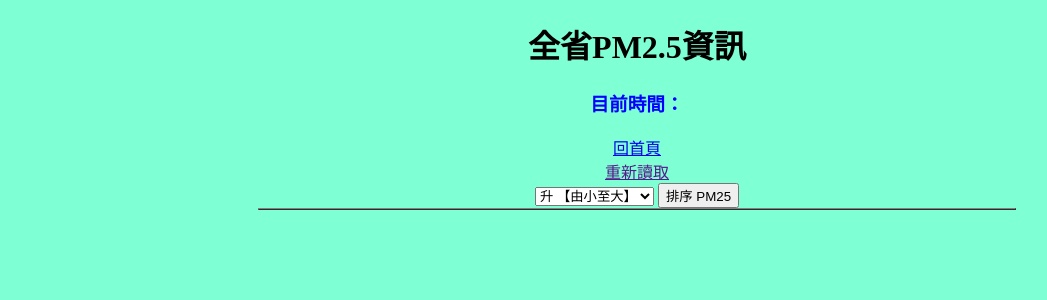
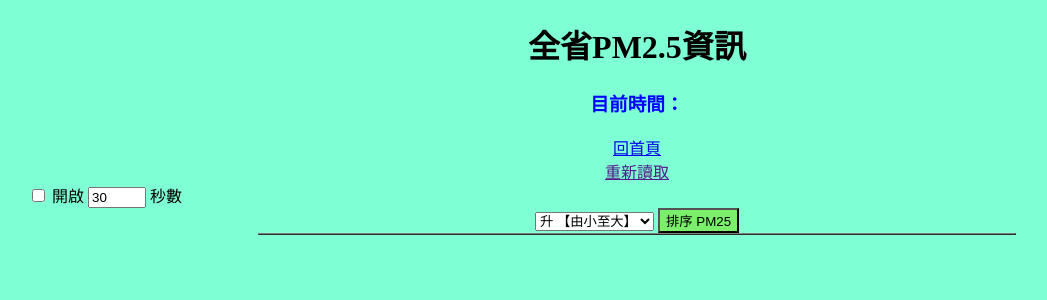
Before and after one commit to futahati/flaskdemo, a Flask app: template templates/pm25.html in a window 1280 px wide. Shown: the top 300 px of the page, without its empty margins (3-1050 px from the left). Run offline with Flask 3, Linux system fonts and the light colour scheme; the template is opened without the code that fills it, so the values that code supplies are empty.

Commit message:
顯示秒數設定

```diff
--- a/templates/pm25.html
+++ b/templates/pm25.html
@@ -32,6 +32,23 @@
                 width: 90%;
             }
         }
+
+        #reload-sec {
+            width: 50px;
+        }
+
+        .panel1 {
+            width: 200px;
+
+        }
+
+        .button-style {
+            background-color: rgb(123, 238, 108);
+        }
+
+        form {
+            margin: 6px, 0px;
+        }
     </style>
 </head>
 
@@ -40,12 +57,20 @@
     <h3 style="color: blue;">目前時間：<u>{{data["today"]}}</u></h3>
     <a href="/">回首頁</a><br>
     <a href="">重新讀取</a>
+
+    <div class="panel1">
+        <input type="checkbox" name="" id="check-reload">
+        開啟
+        <input type="number" name="" id="reload-sec" value="30">
+        秒數
+    </div>
+
     <form action="" method="POST">
         <select name="sort" id="sort">
             <option value="true">升 【由小至大】</option>
             <option value="false">降 【由大至小】</option>
         </select>
-        <button type="submit">排序 PM25</button>
+        <button type="submit" class="button-style">排序 PM25</button>
     </form>
 
     <!-- {{data["columns"]}} -->
@@ -73,7 +98,47 @@
             {% endfor %}
         </tbody>
     </table>
+    <script>
+        const checkReload = document.querySelector("#check-reload");
+        const reloadSecond = document.querySelector("#reload-sec");
+        const delaySecond = 30;
+        reloadSecond.value = delaySecond;
 
+        console.log(checkReload, reloadSecond);
+
+        window.onload = function () {
+
+            console.log("reload!");
+            checkReload.checked = localStorage.getItem("CheckReload") ? true : false;
+            reloadSecond.value = localStorage.getItem("ReloadSecond") ? localStorage.getItem("ReloadSecond") : delaySecond;
+
+            SetUpdateInterval();
+
+        };
+
+        checkReload.addEventListener("change", () => {
+
+            console.log(checkReload.checked, reloadSecond.value);
+
+            localStorage.setItem("CheckReload", checkReload.checked);
+            localStorage.setItem("ReloadSecond", reloadSecond.value);
+
+            SetUpdateInterval();
+
+        });
+
+        function SetUpdateInterval() {
+            if (checkReload.checked) {
+                console.log("start reload!");
+                let sec = Number(reloadSecond.value) * 1000;
+                setInterval((() => {
+                    window.location.reload();
+                }), sec);
+            }
+        }
+
+
+    </script>
 </body>
 
 </html>
```
Also changed, not shown: 1 other file.
